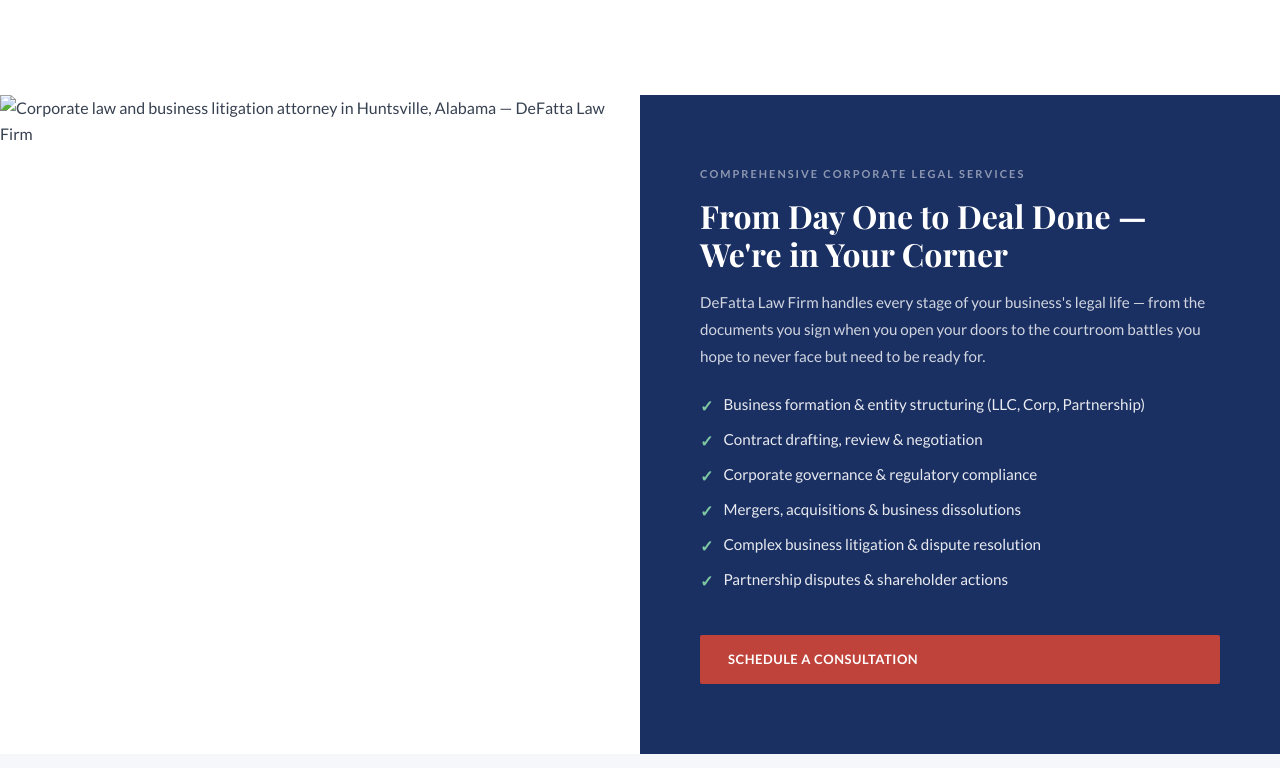
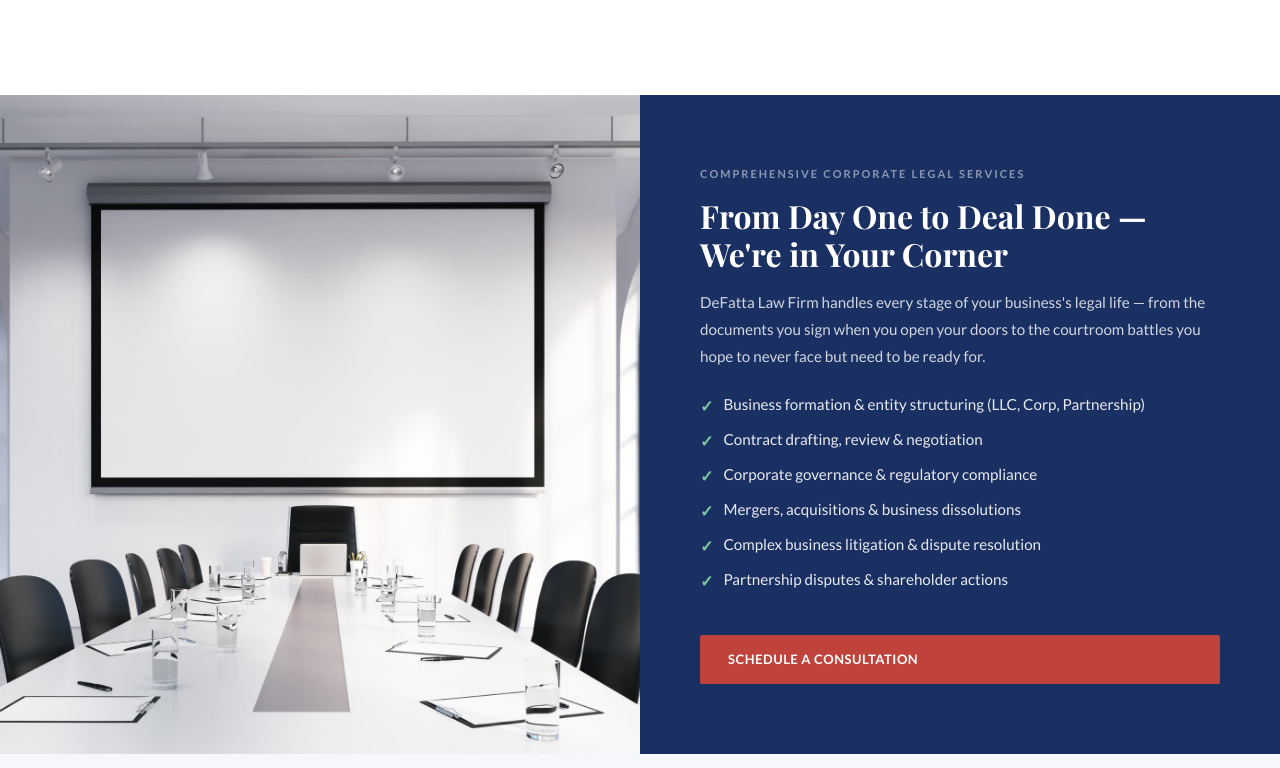
Before and after one commit to alixdefatta/alixdefatta.github.io, a plain HTML site: page corporate-law.html in a window 1280 px wide. Shown: the part 1472-2240 px from the top of the page. Drawn offline with nearby package versions, Linux system fonts and the light colour scheme; a web font is replaced by a local one.

Commit message:
Update corporate-law.html

```diff
--- a/corporate-law.html
+++ b/corporate-law.html
@@ -466,7 +466,7 @@
 <!-- PHOTO SPLIT -->
 <div class="photo-content-grid">
     <div class="photo-col">
-        <img src="corporate.png" alt="Corporate law and business litigation attorney in Huntsville, Alabama — DeFatta Law Firm">
+        <img src="corporate.jpg" alt="Corporate law and business litigation attorney in Huntsville, Alabama — DeFatta Law Firm">
     </div>
     <div class="photo-text-col">
         <div class="photo-text-eyebrow">Comprehensive Corporate Legal Services</div>
```
